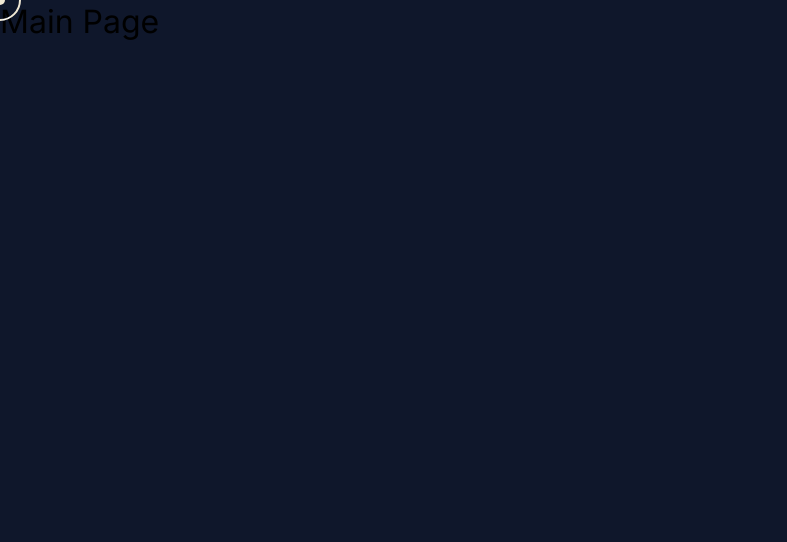
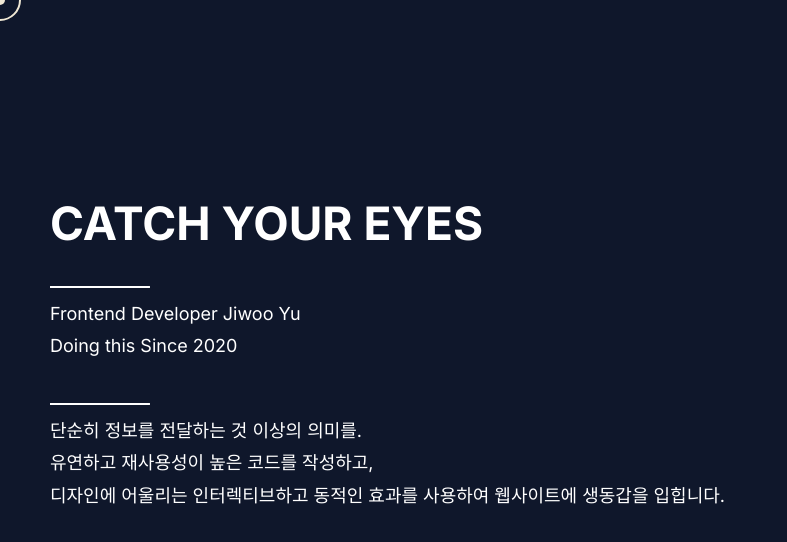
Before and after one commit to yuziwoo/portfolio, a React (Create React App) app: page / in a window 1280 px wide. Shown: the top 542 px of the page, without its empty margins (0-787 px from the left). Built offline with nearby package versions, Linux system fonts and the light colour scheme.

Commit message:
feat(Introduce): main text 구현

```diff
--- a/package.json
+++ b/package.json
@@ -16,6 +16,7 @@
     "react-dom": "^18.2.0",
     "react-router-dom": "^6.21.3",
     "react-scripts": "5.0.1",
+    "styled-components": "^6.1.8",
     "typescript": "^4.9.5",
     "web-vitals": "^2.1.4"
   },
--- a/src/App.css
+++ b/src/App.css
@@ -1,11 +1,21 @@
 :root {
+  font-size: 10px;
+
   --z-index-mousecursor: 500;
 
   --color-background: #0f172b;
+  --color-white: white;
+
+  --font-size-2: 1.8rem;
+  --heading-size-5: 4.6rem;
 }
 
 body {
   background-color: var(--color-background);
+}
+
+* {
+  color: var(--color-white);
 }
 
 @keyframes hue-rotate {
--- a/src/App.tsx
+++ b/src/App.tsx
@@ -1,5 +1,6 @@
 import { Outlet } from 'react-router-dom';
 import MouseCursor from './components/MouseCursor/MouseCursor';
+import './global.css';
 import './App.css';
 
 function App() {
--- /dev/null
+++ b/src/components/Main/Introduce/IntroSwiperBanner/IntroSwiperBanner.tsx
@@ -0,0 +1,5 @@
+const IntroSwiperBanner = () => {
+  return <div></div>;
+};
+
+export default IntroSwiperBanner;
--- /dev/null
+++ b/src/components/Main/Introduce/IntroText/IntroText.tsx
@@ -0,0 +1,65 @@
+import { motion, Variants } from 'framer-motion';
+import styled from 'styled-components';
+import TopLinedTextBox from '../../../common/TopLinedTextBox/TopLinedTextBox';
+
+const TextBlock = styled.div`
+  padding-top: 4rem;
+`;
+
+const Paragraph = styled.p`
+  font-size: var(--font-size-2);
+  padding-top: 1rem;
+`;
+
+const headingVariants: Variants = {
+  off: {
+    x: '-100%',
+  },
+  on: {
+    x: 0,
+  },
+};
+
+const IntroText = () => {
+  return (
+    <article className="intro-text" style={{ paddingTop: '40px' }}>
+      <div style={{ overflow: 'hidden' }}>
+        <motion.h1
+          variants={headingVariants}
+          initial="off"
+          animate="on"
+          transition={{
+            duration: 0.5,
+            ease: 'easeInOut',
+          }}
+          style={{ fontSize: 'var(--heading-size-5)', fontWeight: 700, lineHeight: 1 }}
+        >
+          CATCH YOUR EYES
+        </motion.h1>
+      </div>
+      <TextBlock>
+        <TopLinedTextBox width="100px" color="var(--color-white)" dir="right" delay={0.5}>
+          <Paragraph>
+            Frontend Developer Jiwoo Yu
+            <br />
+            Doing this Since 2020
+          </Paragraph>
+        </TopLinedTextBox>
+      </TextBlock>
+
+      <TextBlock>
+        <TopLinedTextBox width="100px" color="var(--color-white)" dir="right" delay={0.5}>
+          <Paragraph>
+            단순히 정보를 전달하는 것 이상의 의미를.
+            <br />
+            유연하고 재사용성이 높은 코드를 작성하고,
+            <br />
+            디자인에 어울리는 인터렉티브하고 동적인 효과를 사용하여 웹사이트에 생동갑을 입힙니다.
+          </Paragraph>
+        </TopLinedTextBox>
+      </TextBlock>
+    </article>
+  );
+};
+
+export default IntroText;
--- /dev/null
+++ b/src/components/Main/Introduce/Introduce.tsx
@@ -0,0 +1,29 @@
+import styled from 'styled-components';
+import IntroText from './IntroText/IntroText';
+
+const MainSection = styled.section`
+  width: calc(100% - 10rem);
+  max-width: 1720px;
+  margin: auto;
+  position: relative;
+  display: flex;
+  justify-content: space-between;
+  align-items: flex-start;
+  padding-top: 16rem;
+`;
+
+const BannerWrapper = styled.article`
+  width: 50%;
+  max-width: 860px;
+`;
+
+const Introduce = () => {
+  return (
+    <MainSection className="main-section intro">
+      <IntroText />
+      <BannerWrapper></BannerWrapper>
+    </MainSection>
+  );
+};
+
+export default Introduce;
--- /dev/null
+++ b/src/components/common/TopLinedTextBox/TopLinedTextBox.tsx
@@ -0,0 +1,70 @@
+import { motion, Variants } from 'framer-motion';
+
+const lineVariants: Variants = {
+  off: {
+    scaleX: 0,
+  },
+  on: {
+    scaleX: 1,
+  },
+};
+
+const textVariants: Variants = {
+  off: {
+    opacity: 0,
+    y: 10,
+  },
+  on: {
+    opacity: 1,
+    y: 0,
+  },
+};
+
+interface TopLinedTextBoxProps {
+  children: React.ReactNode;
+  width: string;
+  color: string;
+  dir?: 'left' | 'right';
+  delay?: number;
+}
+
+const TopLinedTextBox = ({ children, width, color, dir, delay }: TopLinedTextBoxProps) => {
+  const style = {
+    width,
+    height: '2px',
+    backgroundColor: color,
+    transformOrigin: `center ${dir === 'left' ? 'right' : 'left'}`,
+  };
+
+  return (
+    <>
+      <motion.div
+        variants={lineVariants}
+        initial="off"
+        whileInView="on"
+        viewport={{ once: true }}
+        transition={{
+          delay: delay ? delay : 0,
+          duration: 0.3,
+          ease: 'anticipate',
+        }}
+        style={style}
+      ></motion.div>
+      <motion.div
+        variants={textVariants}
+        initial="off"
+        whileInView="on"
+        viewport={{ once: true }}
+        transition={{
+          delay: delay ? delay + 0.3 : 0.3,
+          duration: 0.4,
+          ease: 'easeOut',
+        }}
+      >
+        {children}
+      </motion.div>
+    </>
+  );
+};
+
+export default TopLinedTextBox;
--- a/src/global.css
+++ b/src/global.css
@@ -6,7 +6,7 @@
   --font-family-default: 'Inter', -apple-system, BlinkMacSystemFont, 'Apple SD Gothic Neo',
     'sans-serif';
   --font-weight-default: 400;
-  --lineHeight-default: 1.4;
+  --lineHeight-default: 1.8;
   --lineHeight-1: 1;
   --lineHeight-2: 1.2;
 }
@@ -16,7 +16,6 @@
   margin: 0;
   padding: 0;
   box-sizing: border-box;
-  color: inherit;
   user-select: none;
   flex-shrink: 0;
   -webkit-user-drag: none;
--- a/src/index.tsx
+++ b/src/index.tsx
@@ -4,7 +4,6 @@ import { QueryClient, QueryClientProvider } from '@tanstack/react-query';
 import { RouterProvider } from 'react-router-dom';
 import router from './router/router';
 import { MouseCursorProvider } from './components/provider/MouseCursorProvider/MouseCursorProvider';
-import './global.css';
 
 const queryClient = new QueryClient({
   defaultOptions: {
--- a/src/pages/MainPage/MainPage.tsx
+++ b/src/pages/MainPage/MainPage.tsx
@@ -1,7 +1,9 @@
+import Introduce from '../../components/Main/Introduce/Introduce';
+
 const MainPage = () => {
   return (
     <div>
-      <h1>Main Page</h1>
+      <Introduce />
     </div>
   );
 };
--- a/src/pages/MainPage/MainPageSkeleton.tsx
+++ b/src/pages/MainPage/MainPageSkeleton.tsx
@@ -1,8 +1,11 @@
 const MainPageSkeleton = () => {
   return (
-    <div>
-      <h1>WELCOME</h1>
-    </div>
+    <div
+      style={{
+        minHeight: '100vh',
+        background: 'var(--color-background)',
+      }}
+    ></div>
   );
 };
 
```
Also changed, not shown: 1 other file (tests, documents, lock files or other folders).
